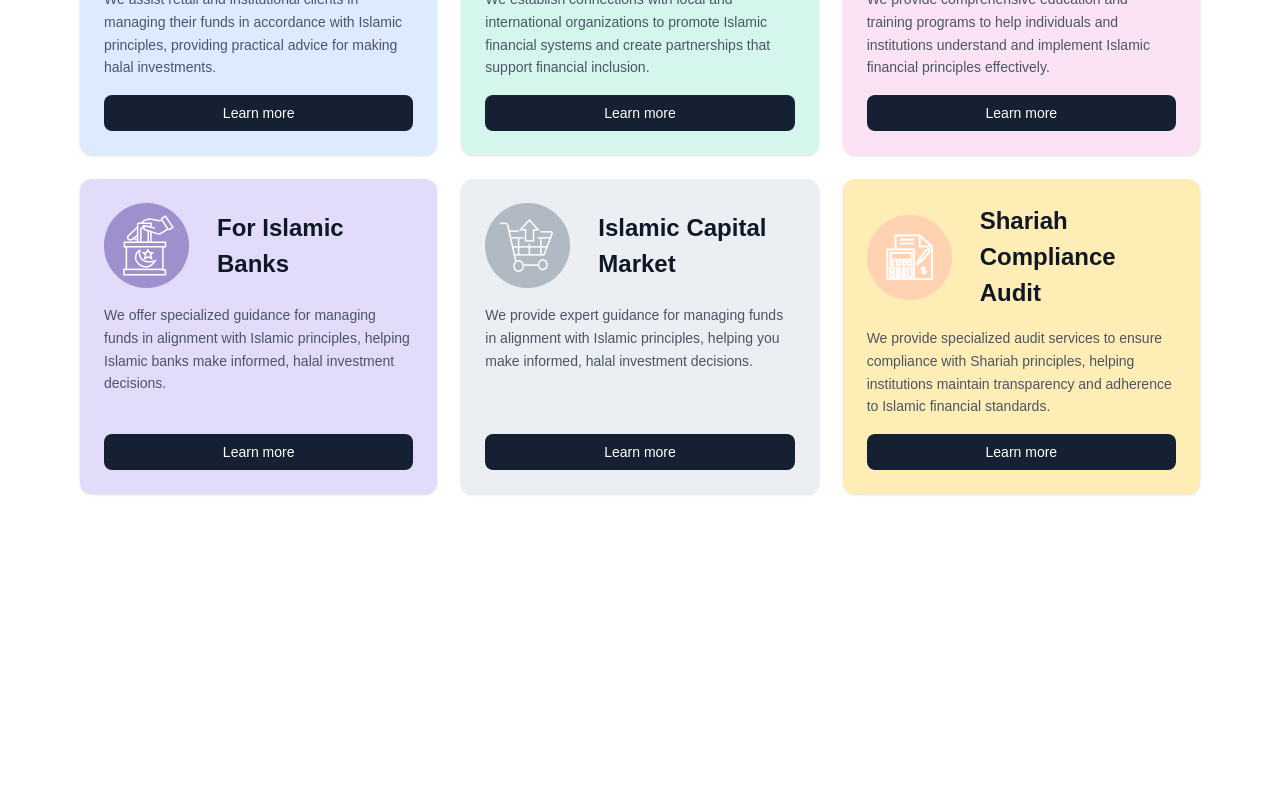
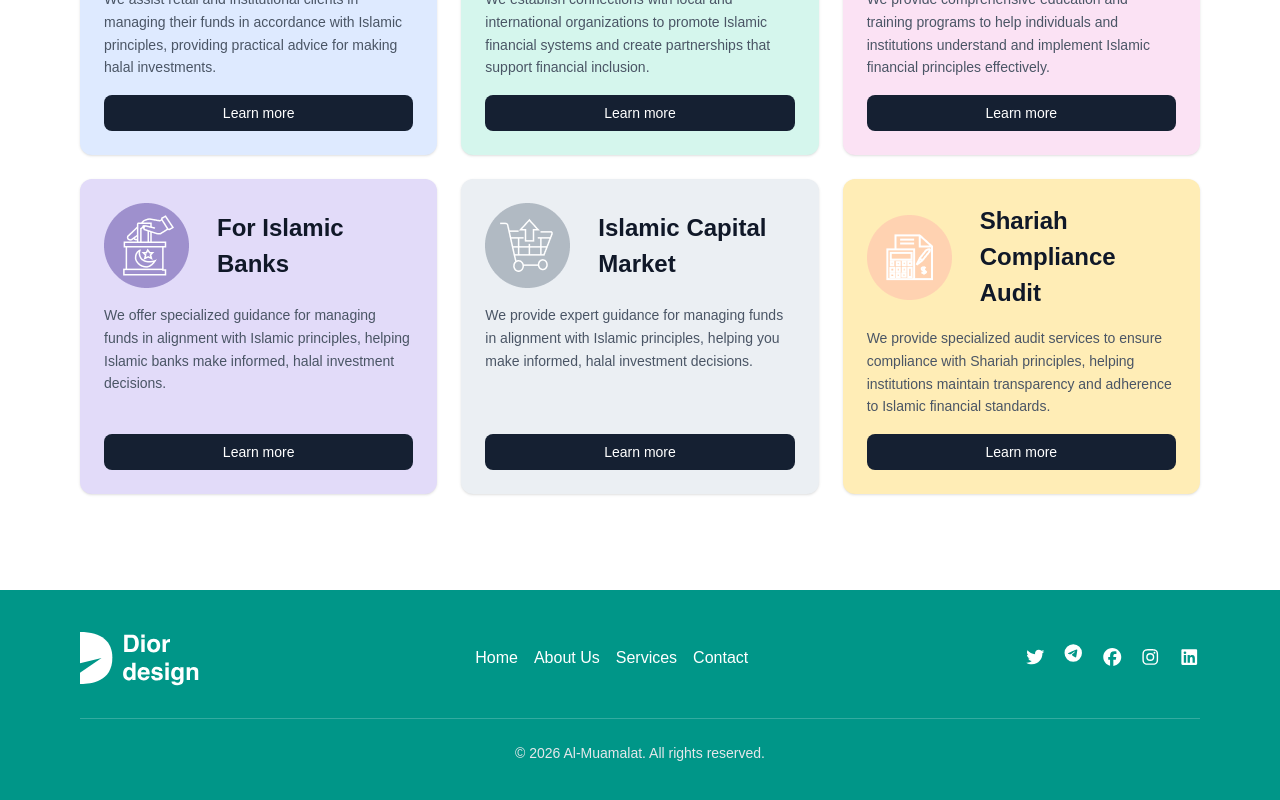
Before and after one commit to Jumanazar04/al-muamalat, a Next.js app: page / in a window 1280 px wide. Shown: the part 838-1638 px from the top of the page. Before the commit the page ends 1380 px from the top, so only its background shows below. Built offline with nearby package versions, Linux system fonts and the light colour scheme.

Commit message:
footer qoshildi

```diff
--- a/app/layout.tsx
+++ b/app/layout.tsx
@@ -2,6 +2,7 @@ import type { Metadata } from "next";
 import { Geist, Geist_Mono } from "next/font/google";
 import "./globals.css";
 import Navbar from "../components/navbar/Navbar";
+import Footer from "@/components/footer/Footer";
 
 const geistSans = Geist({
   variable: "--font-geist-sans",
@@ -32,6 +33,8 @@ export default function RootLayout({
         <Navbar />
         {children}
 
+
+        <Footer />
         </body>
     </html>
   );
--- /dev/null
+++ b/components/footer/Footer.jsx
@@ -0,0 +1,64 @@
+import Image from "next/image";
+import { FontAwesomeIcon } from "@fortawesome/react-fontawesome";
+import {
+  faTelegram,
+  faTwitter,
+  faFacebook,
+  faInstagram,
+  faLinkedin,
+} from "@fortawesome/free-brands-svg-icons";
+
+export default function Footer() {
+  return (
+    <footer className="bg-[#009688] text-white mt-12">
+      <div className="max-w-6xl mx-auto px-4 py-10">
+
+        {/* TOP SECTION */}
+        <div className="flex flex-col md:flex-row md:justify-between md:items-center gap-8">
+
+          {/* LOGO */}
+          <div className="flex justify-center md:justify-start">
+            <Image
+              src="/LogoFooter.svg"
+              alt="Al-Muamalat Logo"
+              width={120}
+              height={80}
+            />
+          </div>
+
+          {/* NAVIGATION */}
+          <ul className="flex flex-col md:flex-row gap-4 text-center md:text-left">
+            <li><a href="/" className="hover:underline">Home</a></li>
+            <li><a href="/about" className="hover:underline">About Us</a></li>
+            <li><a href="/services" className="hover:underline">Services</a></li>
+            <li><a href="/contact" className="hover:underline">Contact</a></li>
+          </ul>
+
+          {/* SOCIAL MEDIA */}
+          <div className="flex justify-center md:justify-end gap-4 text-lg">
+            <a href="#" className="hover:text-gray-200">
+              <FontAwesomeIcon icon={faTwitter} />
+            </a>
+              <FontAwesomeIcon icon={faTelegram} />
+
+            <a href="#" className="hover:text-gray-200">
+              <FontAwesomeIcon icon={faFacebook} />
+            </a>
+            <a href="#" className="hover:text-gray-200">
+              <FontAwesomeIcon icon={faInstagram} />
+            </a>
+            <a href="#" className="hover:text-gray-200">
+              <FontAwesomeIcon icon={faLinkedin} />
+            </a>
+          </div>
+        </div>
+
+        {/* BOTTOM SECTION */}
+        <div className="border-t border-white/20 mt-8 pt-6 text-center text-sm text-gray-200">
+          © {new Date().getFullYear()} Al-Muamalat. All rights reserved.
+        </div>
+
+      </div>
+    </footer>
+  );
+}
--- a/components/navbar/Navbar.jsx
+++ b/components/navbar/Navbar.jsx
@@ -187,12 +187,12 @@ export default function Navbar() {
           </div>
 
           {/* Button */}
-          <button
+          <Link href="/login"
             className="mt-4 text-white py-2 rounded-lg"
             style={{ backgroundColor: BRAND }}
           >
             Sign in
-          </button>
+          </Link>
         </div>
       </div>
     </nav>
--- a/package.json
+++ b/package.json
@@ -11,6 +11,10 @@
   "dependencies": {
     "@emotion/react": "^11.14.0",
     "@emotion/styled": "^11.14.1",
+    "@fortawesome/fontawesome-svg-core": "^7.2.0",
+    "@fortawesome/free-brands-svg-icons": "^7.2.0",
+    "@fortawesome/free-solid-svg-icons": "^7.2.0",
+    "@fortawesome/react-fontawesome": "^3.3.0",
     "@headlessui/react": "^2.2.10",
     "@heroicons/react": "^2.2.0",
     "@mui/material": "^9.0.0",
```
Also changed, not shown: public/LogoFooter.svg (added), 1 other file (tests, documents, lock files or other folders).
